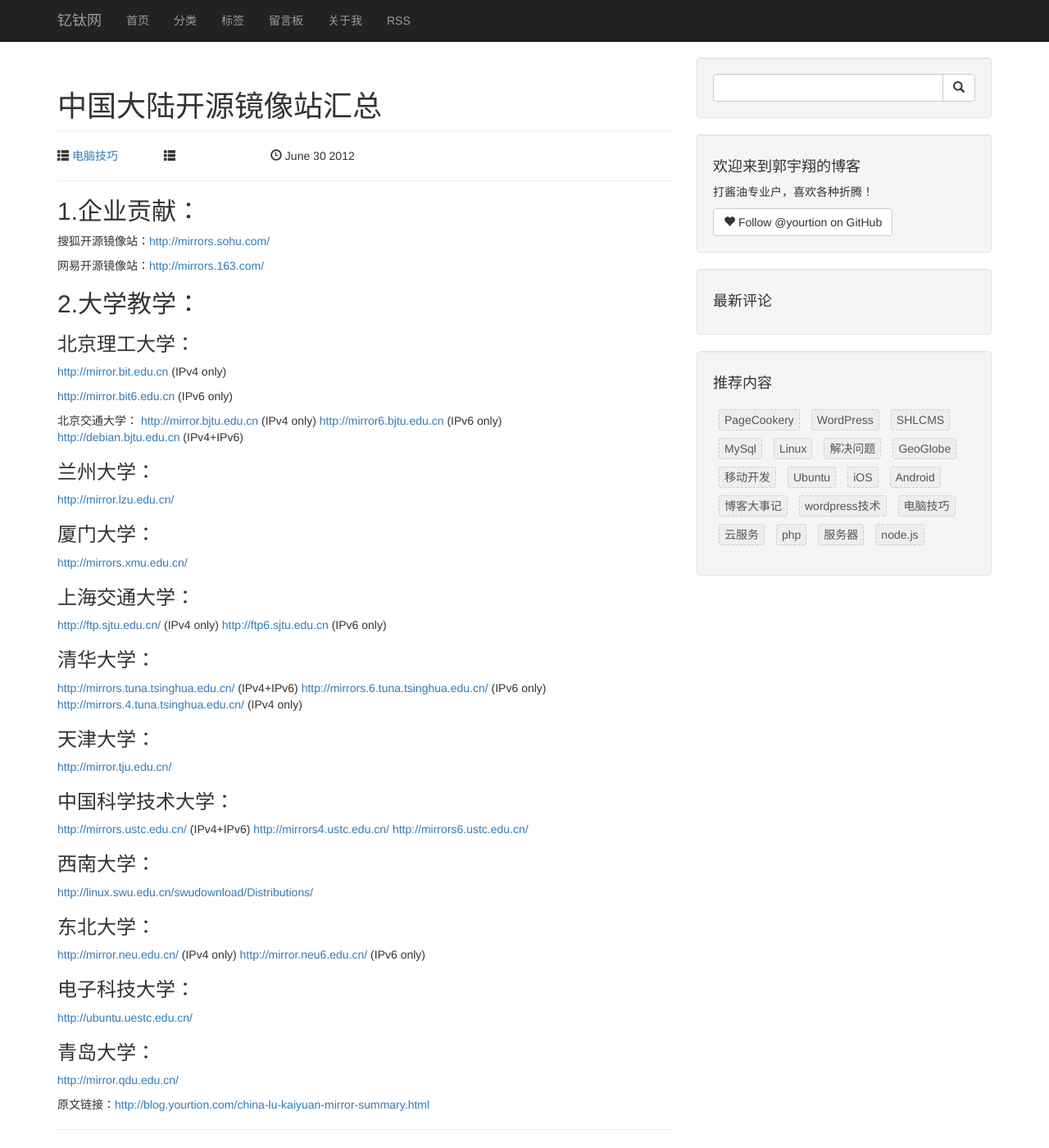
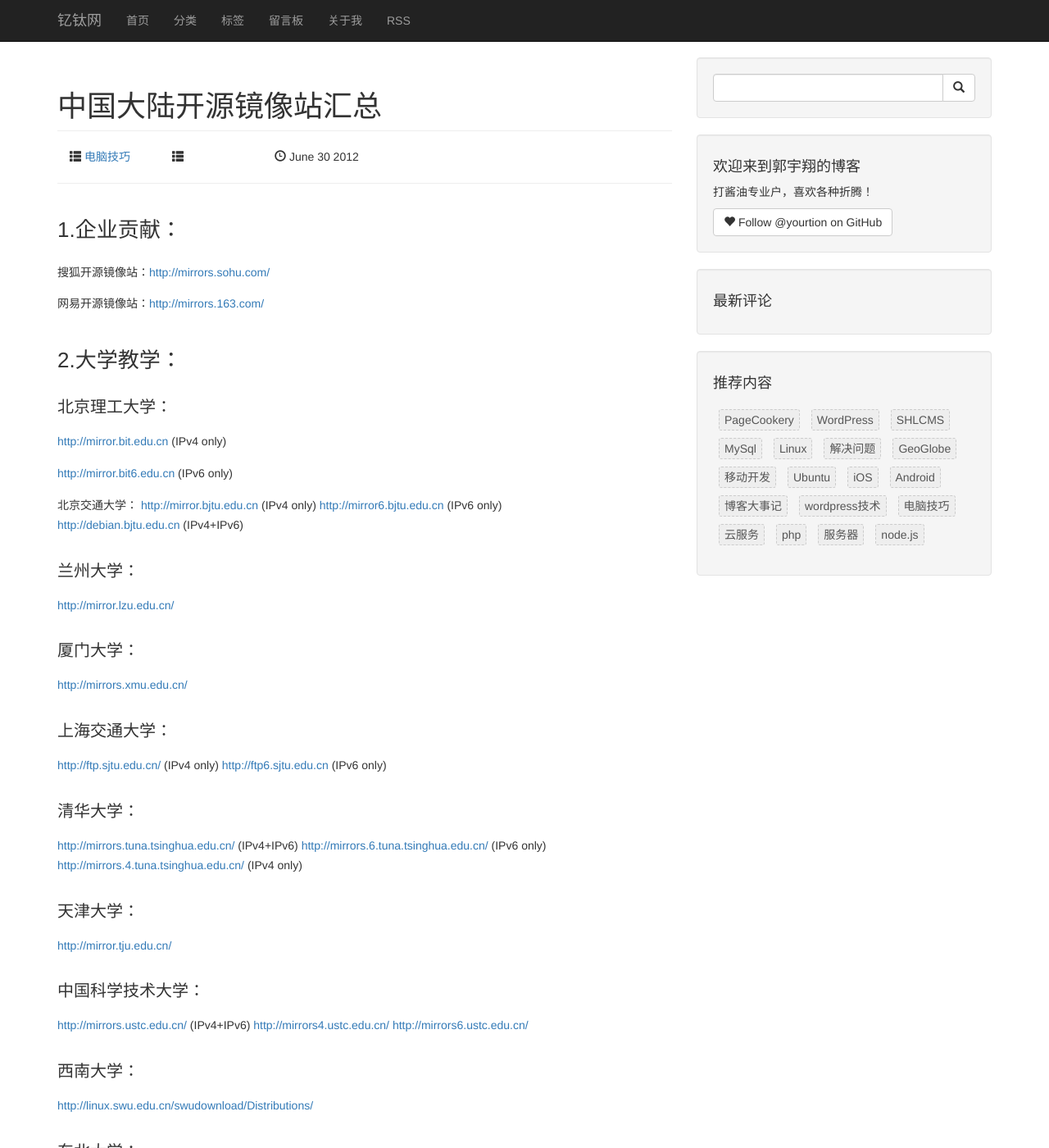
Before and after one commit to yourtion/yourtion.github.io, a Jekyll site: the page built from _posts/wp/2012-06-30-china-lu-kaiyuan-mirror-summary.markdown, in a window 1280 px wide and 1400 px high. Shown: the whole window at 82% size. Built offline with Jekyll 4.4.1, drawn with Linux system fonts in a browser that asks for light colours; Markdown is read by kramdown in place of the engine named in the settings; comment, search, counter and statistics services are not loaded.

Commit message:
update `my_style.css` for header style

```diff
--- a/assets/css/my_style.css
+++ b/assets/css/my_style.css
@@ -33,9 +33,6 @@
 	list-style: inherit !important;
 	line-height: 180%;
 }
-.container p {
-	overflow: hidden;
-}
 .container p img{
 	max-width: 90%;
 }
@@ -43,6 +40,20 @@
   font-size: 14px;
   color: #777;
 }
+#page-content p {
+	overflow: hidden;
+	line-height: 170%;
+	margin: 0 0 15px;
+}
+#page-content h2,
+#page-content h3,
+#page-content h4 {
+  margin-top: 1.6em;
+  margin-bottom: 1em;
+}
+#page-content h2{font-size:26px}
+#page-content h3{font-size:20px}
+#page-content h4{font-size:16px}
 @media (max-width: 768px)
 {
 	.h1,h1{font-size:20px}
```
